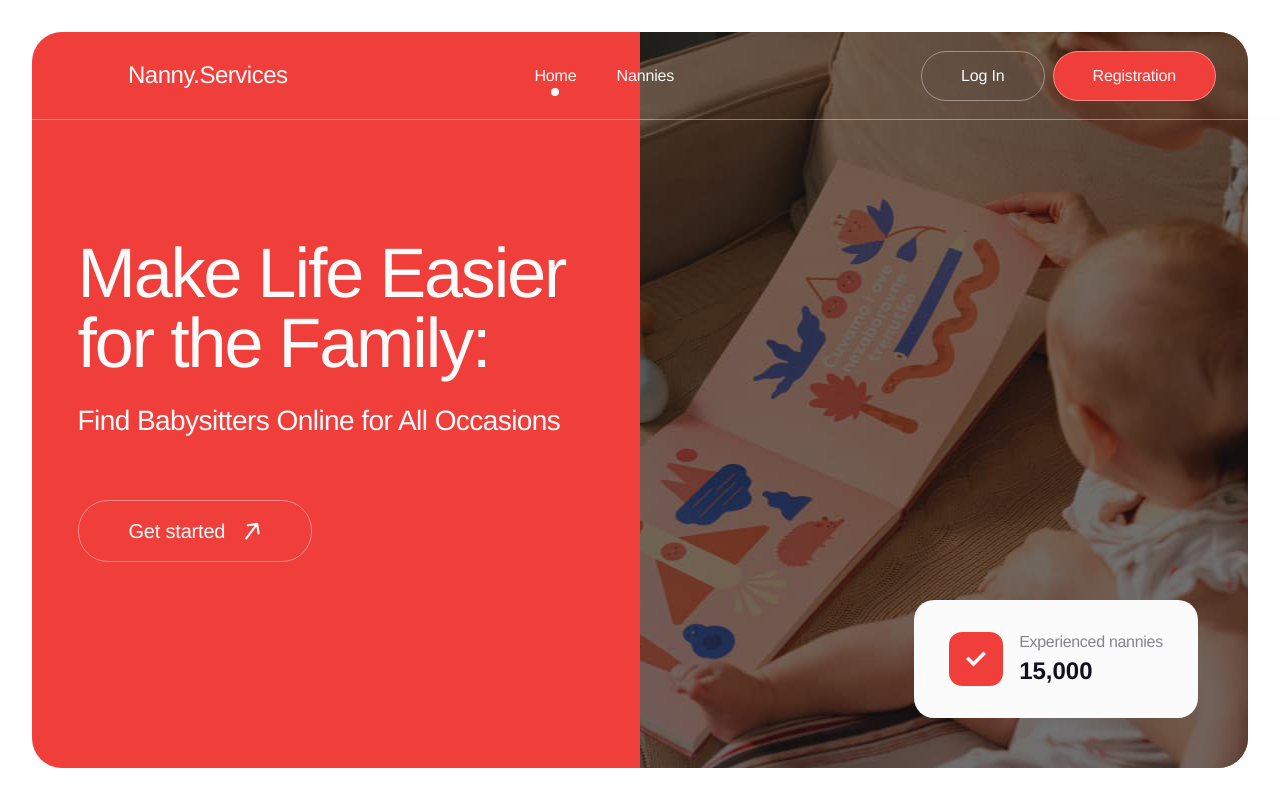
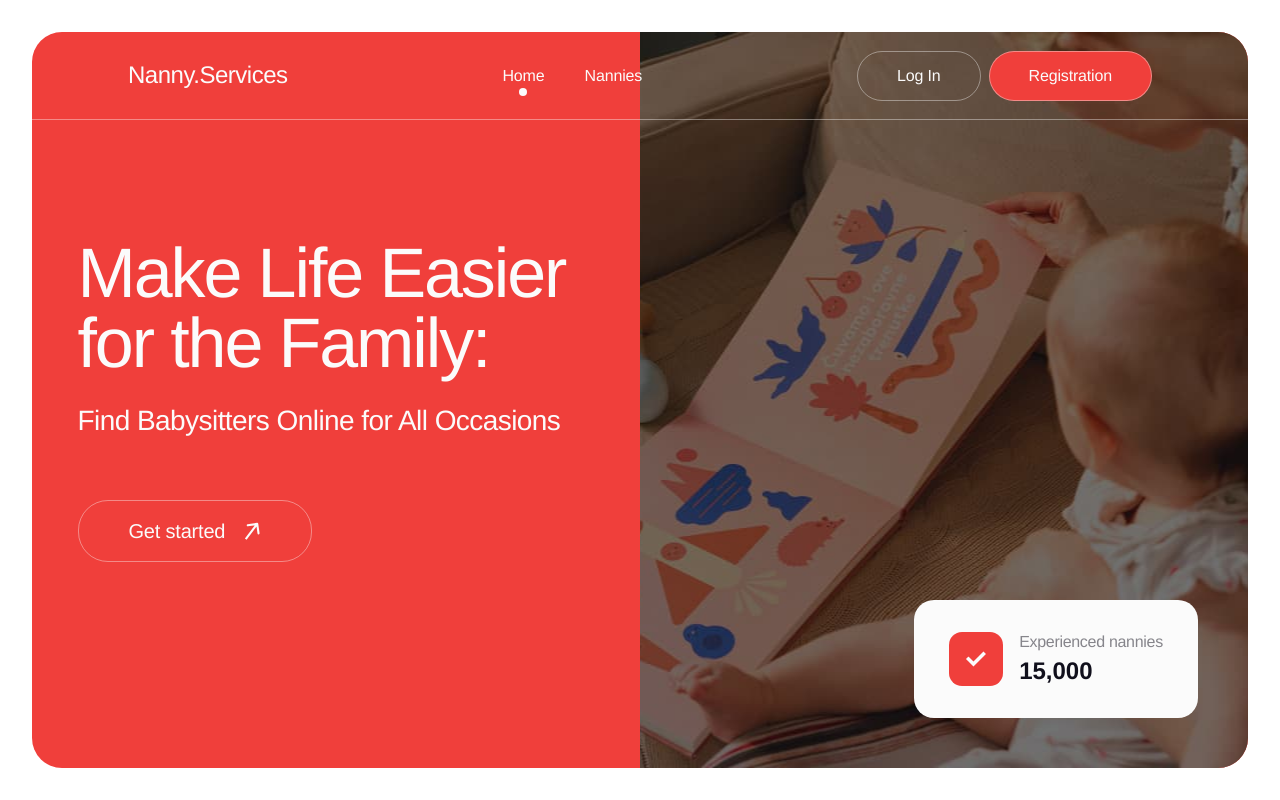
Before and after one commit to Aleksandr2905/Nanny-Services, a React (Vite) app: page / in a window 1280 px wide. Built offline with nearby package versions, Linux system fonts and the light colour scheme; the HTML template or start-up script is replaced by a standard one.

Commit message:
update position header

```diff
--- a/src/components/Header/Header.jsx
+++ b/src/components/Header/Header.jsx
@@ -5,10 +5,7 @@ import { Logo, NavBtn, NavMenu, Wrapper } from "./Header.styled";
 export const Header = ({ backgroundColor }) => {
   const isLoggedIn = false;
   return (
-    <Wrapper
-      backgroundColor={backgroundColor}
-      style={{ textAlign: isLoggedIn ? "center" : "right" }}
-    >
+    <Wrapper $backgroundColor={backgroundColor}>
       <Logo>Nanny.Services</Logo>
       <NavMenu>
         <NavBtn to="/"> Home</NavBtn>
--- a/src/components/Header/Header.styled.js
+++ b/src/components/Header/Header.styled.js
@@ -3,14 +3,16 @@ import styled from "styled-components";
 
 export const Wrapper = styled.div`
   display: flex;
-  position: fixed;
+  position: absolute;
+  left: 0;
   justify-content: space-between;
   align-items: center;
   padding: 0 96px;
   width: 100%;
   height: 88px;
   border-bottom: 1px solid rgba(251, 251, 251, 0.4);
-  background-color: ${(props) => props.backgroundColor || "transparent"};
+  background-color: ${(props) =>
+    props.$backgroundColor ? "var(--background-color)" : "transparent"};
 `;
 
 export const Logo = styled.div`
--- a/src/pages/Favorites/FavoritesPage.jsx
+++ b/src/pages/Favorites/FavoritesPage.jsx
@@ -1,3 +1,10 @@
+import { Header } from "../../components/Header/Header";
+
 export const FavoritesPage = () => {
-  return <div>FavoritesPage</div>;
+  return (
+    <div>
+      <Header $backgroundColor="var(--background-color)" />
+      FavoritesPage
+    </div>
+  );
 };
--- a/src/pages/Home/HomePage.jsx
+++ b/src/pages/Home/HomePage.jsx
@@ -21,7 +21,7 @@ export const HomePage = () => {
   return (
     <Container>
       <Wrapper>
-        <Header backgroundColor="transparent" />
+        <Header />
         <TitleWrap>
           <Title>Make Life Easier for the Family:</Title>
           <Text>Find Babysitters Online for All Occasions</Text>
--- a/src/pages/Home/HomePage.styled.js
+++ b/src/pages/Home/HomePage.styled.js
@@ -4,7 +4,7 @@ import image from "../../assets/image/bg.jpg";
 export const Container = styled.div`
   padding: 32px;
   height: 100vh;
-  /* width: 100vw; */
+  width: 100%;
   position: relative;
 `;
 
--- a/src/pages/Nannies/NanniesPage.jsx
+++ b/src/pages/Nannies/NanniesPage.jsx
@@ -3,7 +3,7 @@ import { Header } from "../../components/Header/Header";
 export const NanniesPage = () => {
   return (
     <div>
-      <Header backgroundColor="var(--background-color)" />
+      <Header backgroundColor />
       Nannies
     </div>
   );
```
